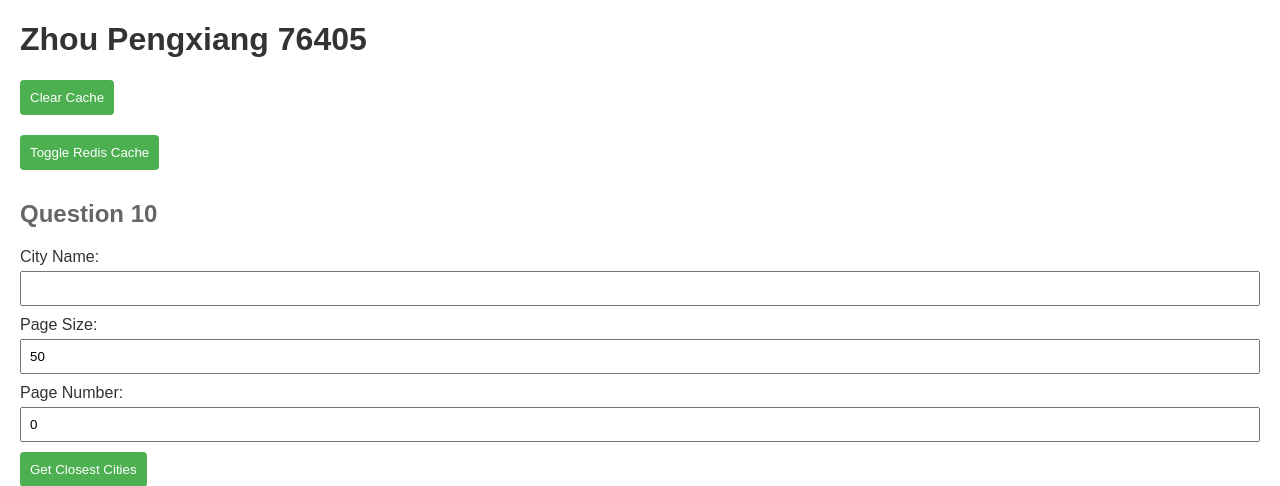
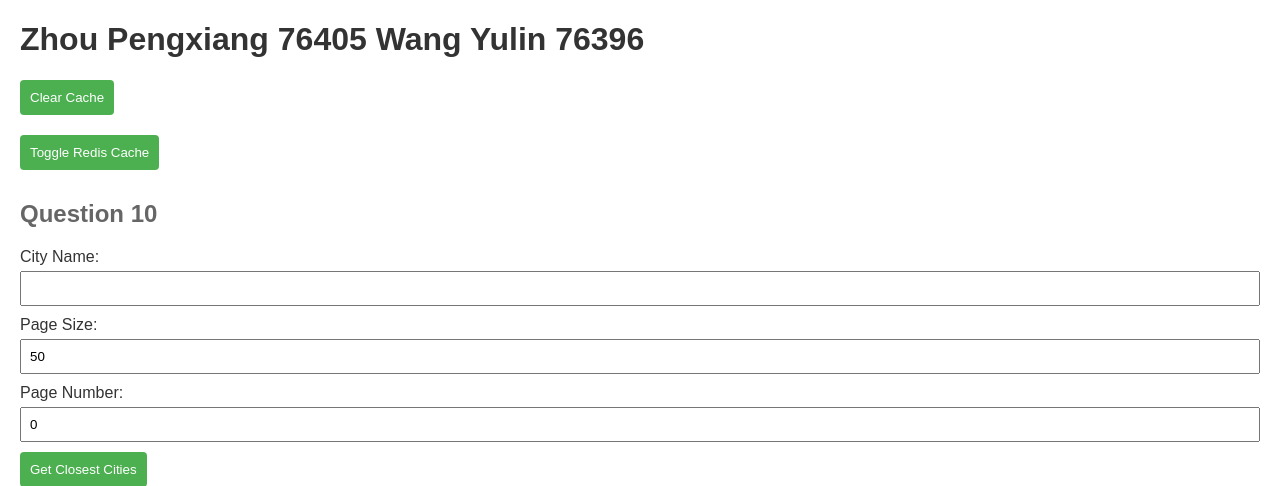
Before and after one commit to shonewalls/ZpxWyl, a Flask app: page / in a window 1280 px wide. Shown: the top 486 px of the page. Run offline with Flask 3, Linux system fonts and the light colour scheme.

Commit message:
Update index.html

```diff
--- a/templates/index.html
+++ b/templates/index.html
@@ -103,7 +103,7 @@
     </script>
 </head>
 <body>
-    <h1>Zhou Pengxiang 76405</h1>
+    <h1>Zhou Pengxiang 76405 Wang Yulin 76396</h1>
 
     <!-- Flush Cache button -->
     <form id="flushCacheForm" action="/flush_cache" method="post">
```
